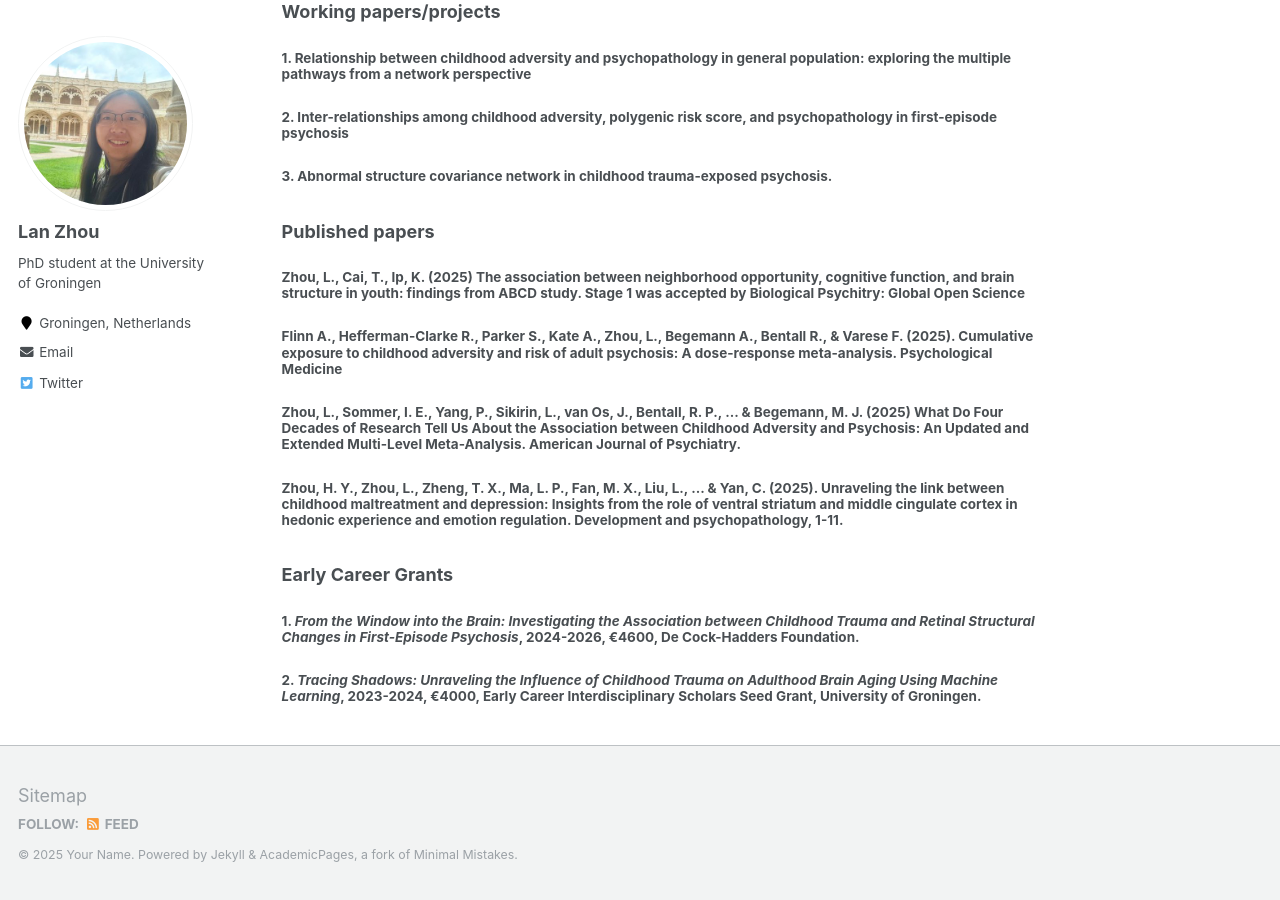
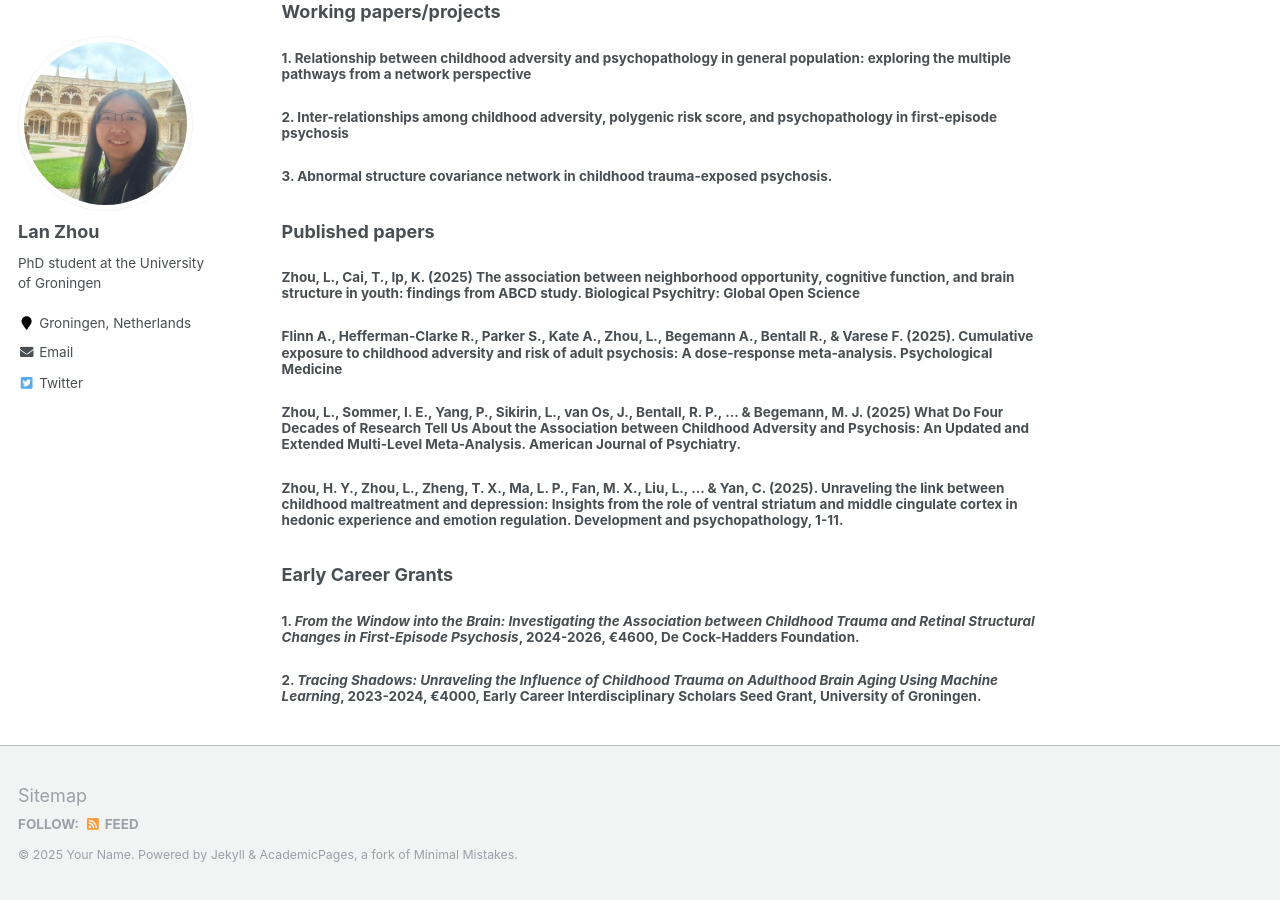
Before and after one commit to lanzhou-psy/personal-page, a Jekyll site: the page built from _pages/projects.md, in a window 1280 px wide and 900 px high, scrolled down 707 px. Built offline with Jekyll 4.4.1, drawn with Linux system fonts in a browser that asks for light colours.

Commit message:
Update projects.md

```diff
--- a/_pages/projects.md
+++ b/_pages/projects.md
@@ -23,7 +23,7 @@ redirect_from:
 
 
 ### Published papers
-##### **Zhou, L.**, Cai, T., Ip, K. (2025) The association between neighborhood opportunity, cognitive function, and brain structure in youth: findings from ABCD study. Stage 1 was accepted by Biological Psychitry: Global Open Science
+##### **Zhou, L.**, Cai, T., Ip, K. (2025) The association between neighborhood opportunity, cognitive function, and brain structure in youth: findings from ABCD study. Biological Psychitry: Global Open Science
 
 ##### Flinn A., Hefferman-Clarke R., Parker S., Kate A., **Zhou, L.**, Begemann A., Bentall R., & Varese F. (2025). Cumulative exposure to childhood adversity and risk of adult psychosis: A dose-response meta-analysis. Psychological Medicine
 
```
